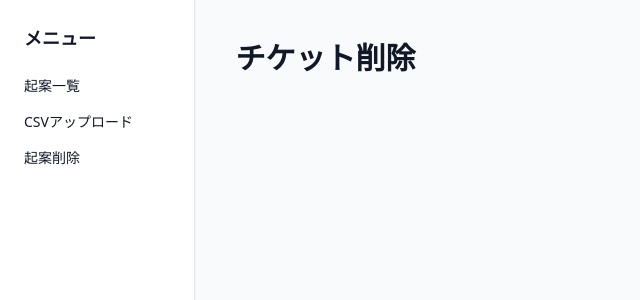
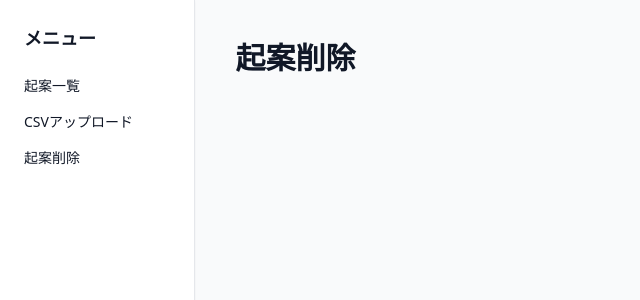
Before and after one commit to arcwataru/csv-ticket-viewer-v4, a Next.js app: page /delete in a window 1280 px wide. Shown: the top 300 px of the page, without its empty margins (0-640 px from the left). Built offline with nearby package versions, Linux system fonts and the light colour scheme.

Commit message:
Update delete.js

```diff
--- a/pages/delete.js
+++ b/pages/delete.js
@@ -11,13 +11,13 @@ export default function DeletePage() {
   }, []);
 
   const handleDelete = (indexToRemove) => {
-    const confirmed = window.confirm('本当にこのチケットを削除しますか？');
+    const confirmed = window.confirm('本当にこの起案を削除しますか？');
     if (!confirmed) return;
 
     const newTickets = tickets.filter((_, index) => index !== indexToRemove);
     setTickets(newTickets);
     localStorage.setItem('csvData', JSON.stringify(newTickets));
-    setMessage('チケットを削除しました。');
+    setMessage('起案を削除しました。');
     setTimeout(() => setMessage(''), 3000);
   };
 
@@ -25,7 +25,7 @@ export default function DeletePage() {
     <div className="flex">
       <Sidebar />
       <main className="p-10 w-full">
-        <h1 className="text-3xl font-semibold mb-6">チケット削除</h1>
+        <h1 className="text-3xl font-semibold mb-6">起案削除</h1>
         {message && <p className="text-green-600 mb-4">{message}</p>}
         {tickets.map((ticket, index) => (
           <div key={index} className="flex justify-between items-center bg-white p-4 rounded border shadow mb-4">
```
